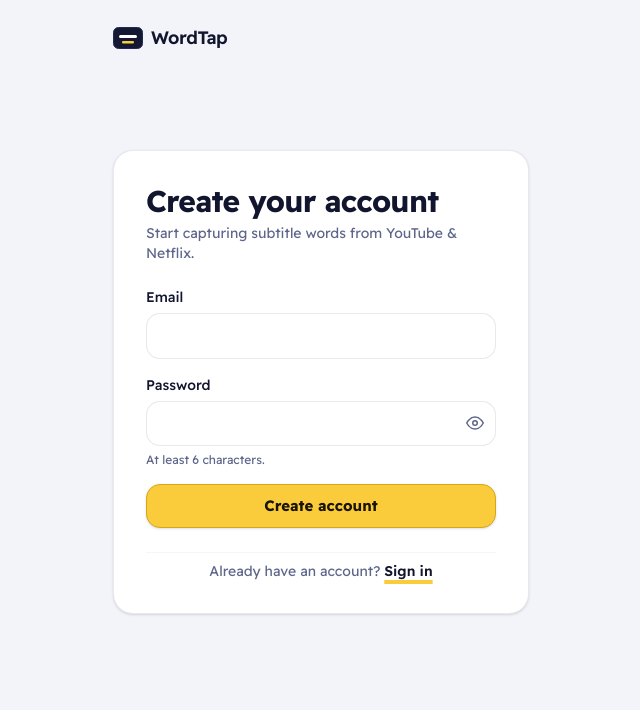
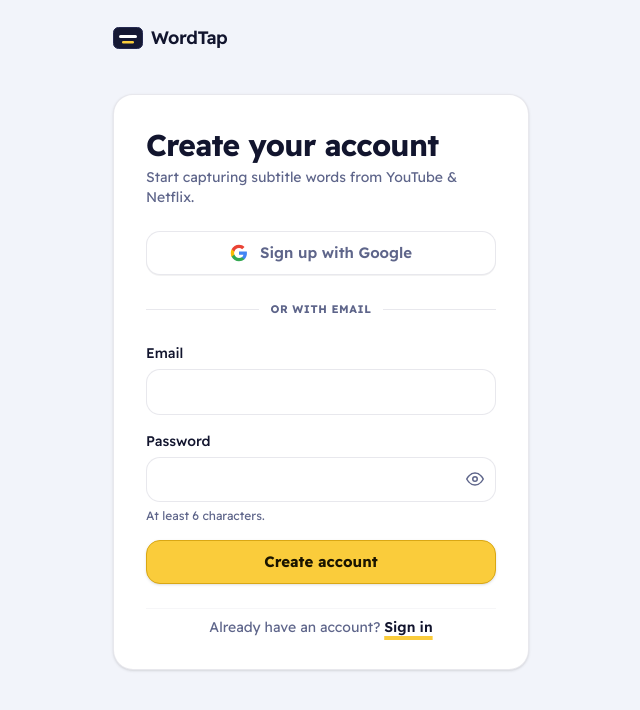
Before and after one commit to baraa123457/wordtap, a Next.js app in the folder web/: page /signup in a window 1280 px wide. Shown: the top 710 px of the page, without its empty margins (319-959 px from the left). Built offline with nearby package versions, Linux system fonts and the light colour scheme; no server answers.

Commit message:
feat(auth): add Sign in with Google OAuth integration

```diff
--- a/web/src/components/AuthForm.tsx
+++ b/web/src/components/AuthForm.tsx
@@ -6,15 +6,17 @@ import { useRouter } from "next/navigation";
 import { useAuth } from "@/context/AuthContext";
 import { trackEvent } from "@/lib/analytics";
 import { Logo } from "./Logo";
+import { GoogleIcon } from "./Icons";
 
 type Mode = "login" | "signup";
 
 export function AuthForm({ mode }: { mode: Mode }) {
-  const { state, signIn, signUp, resendConfirmation, resetPassword } = useAuth();
+  const { state, signIn, signInWithGoogle, signUp, resendConfirmation, resetPassword } = useAuth();
   const router = useRouter();
   const [email, setEmail] = useState("");
   const [password, setPassword] = useState("");
   const [busy, setBusy] = useState(false);
+  const [googleBusy, setGoogleBusy] = useState(false);
   const [error, setError] = useState<string | null>(null);
   const [statusMessage, setStatusMessage] = useState<string | null>(null);
   const [showPassword, setShowPassword] = useState(false);
@@ -66,6 +68,23 @@ export function AuthForm({ mode }: { mode: Mode }) {
       setError(err instanceof Error ? err.message : "Could not resend confirmation email.");
     } finally {
       setBusy(false);
+    }
+  }
+
+  async function handleGoogleSignIn() {
+    setGoogleBusy(true);
+    setError(null);
+    setStatusMessage(null);
+    try {
+      const message = await signInWithGoogle();
+      if (message) {
+        setError(message);
+        setGoogleBusy(false);
+      }
+      // If no error, the window is redirected to Google OAuth
+    } catch (err) {
+      setError(err instanceof Error ? err.message : "Could not initialize Google sign-in.");
+      setGoogleBusy(false);
     }
   }
 
@@ -126,6 +145,36 @@ export function AuthForm({ mode }: { mode: Mode }) {
                       : "Start capturing subtitle words from YouTube & Netflix."}
                 </p>
               </div>
+
+              {!forgotMode ? (
+                <>
+                  <button
+                    type="button"
+                    onClick={() => void handleGoogleSignIn()}
+                    disabled={busy || googleBusy}
+                    className="btn btn-quiet w-full min-h-11 font-semibold flex items-center justify-center gap-3 border border-line bg-surface hover:bg-black/5 dark:hover:bg-white/5 transition-all shadow-2xs cursor-pointer"
+                  >
+                    <GoogleIcon size={18} />
+                    <span>
+                      {googleBusy
+                        ? "Connecting to Google…"
+                        : isLogin
+                          ? "Continue with Google"
+                          : "Sign up with Google"}
+                    </span>
+                  </button>
+
+                  <div className="relative my-0.5 flex items-center justify-center">
+                    <div className="absolute inset-0 flex items-center">
+                      <div className="w-full border-t border-line" />
+                    </div>
+                    <span className="relative bg-surface px-3 text-[11px] text-muted font-bold uppercase tracking-wider">
+                      or with email
+                    </span>
+                  </div>
+                </>
+              ) : null}
+
               <form onSubmit={onSubmit} className="grid gap-4" noValidate={false}>
                 <label className="grid gap-1.5">
                   <span className="font-medium text-xs sm:text-sm text-ink">Email</span>
--- a/web/src/components/Icons.tsx
+++ b/web/src/components/Icons.tsx
@@ -191,3 +191,26 @@ export function SparklesIcon({ size = 16, className = "" }: { size?: number; cla
     </svg>
   );
 }
+
+export function GoogleIcon({ size = 18, className = "" }: { size?: number; className?: string }) {
+  return (
+    <svg width={size} height={size} viewBox="0 0 24 24" className={className}>
+      <path
+        fill="#4285F4"
+        d="M22.56 12.25c0-.78-.07-1.53-.2-2.25H12v4.26h5.92c-.26 1.37-1.04 2.53-2.21 3.31v2.77h3.57c2.08-1.92 3.28-4.74 3.28-8.09z"
+      />
+      <path
+        fill="#34A853"
+        d="M12 23c2.97 0 5.46-.98 7.28-2.66l-3.57-2.77c-.98.66-2.23 1.06-3.71 1.06-2.86 0-5.29-1.93-6.16-4.53H2.18v2.84C3.99 20.53 7.7 23 12 23z"
+      />
+      <path
+        fill="#FBBC05"
+        d="M5.84 14.09c-.22-.66-.35-1.36-.35-2.09s.13-1.43.35-2.09V7.06H2.18C1.43 8.55 1 10.22 1 12s.43 3.45 1.18 4.94l2.85-2.22.81-.63z"
+      />
+      <path
+        fill="#EA4335"
+        d="M12 5.38c1.62 0 3.06.56 4.21 1.64l3.15-3.15C17.45 2.09 14.97 1 12 1 7.7 1 3.99 3.47 2.18 7.06l3.66 2.84c.87-2.6 3.3-4.52 6.16-4.52z"
+      />
+    </svg>
+  );
+}
--- a/web/src/context/AuthContext.tsx
+++ b/web/src/context/AuthContext.tsx
@@ -23,6 +23,7 @@ type SignUpResult = { error: string | null; needsConfirmation: boolean };
 type AuthContextValue = {
   state: AuthState;
   signIn: (email: string, password: string) => Promise<string | null>;
+  signInWithGoogle: () => Promise<string | null>;
   signUp: (email: string, password: string) => Promise<SignUpResult>;
   resendConfirmation: (email: string) => Promise<string | null>;
   resetPassword: (email: string) => Promise<string | null>;
@@ -74,6 +75,21 @@ export function AuthProvider({ children }: { children: ReactNode }) {
     return error ? error.message : null;
   }, []);
 
+  const signInWithGoogle = useCallback(async () => {
+    const redirectTo = getAuthRedirectUrl("/auth/callback");
+    const { error } = await getSupabase().auth.signInWithOAuth({
+      provider: "google",
+      options: {
+        redirectTo,
+        queryParams: {
+          access_type: "offline",
+          prompt: "consent",
+        },
+      },
+    });
+    return error ? error.message : null;
+  }, []);
+
   const signUp = useCallback(async (email: string, password: string): Promise<SignUpResult> => {
     const emailRedirectTo = getAuthRedirectUrl("/auth/callback");
     const { data, error } = await getSupabase().auth.signUp({
@@ -116,8 +132,8 @@ export function AuthProvider({ children }: { children: ReactNode }) {
   }, []);
 
   const value = useMemo(
-    () => ({ state, signIn, signUp, resendConfirmation, resetPassword, signOut }),
-    [state, signIn, signUp, resendConfirmation, resetPassword, signOut],
+    () => ({ state, signIn, signInWithGoogle, signUp, resendConfirmation, resetPassword, signOut }),
+    [state, signIn, signInWithGoogle, signUp, resendConfirmation, resetPassword, signOut],
   );
 
   return <AuthContext.Provider value={value}>{children}</AuthContext.Provider>;
```
